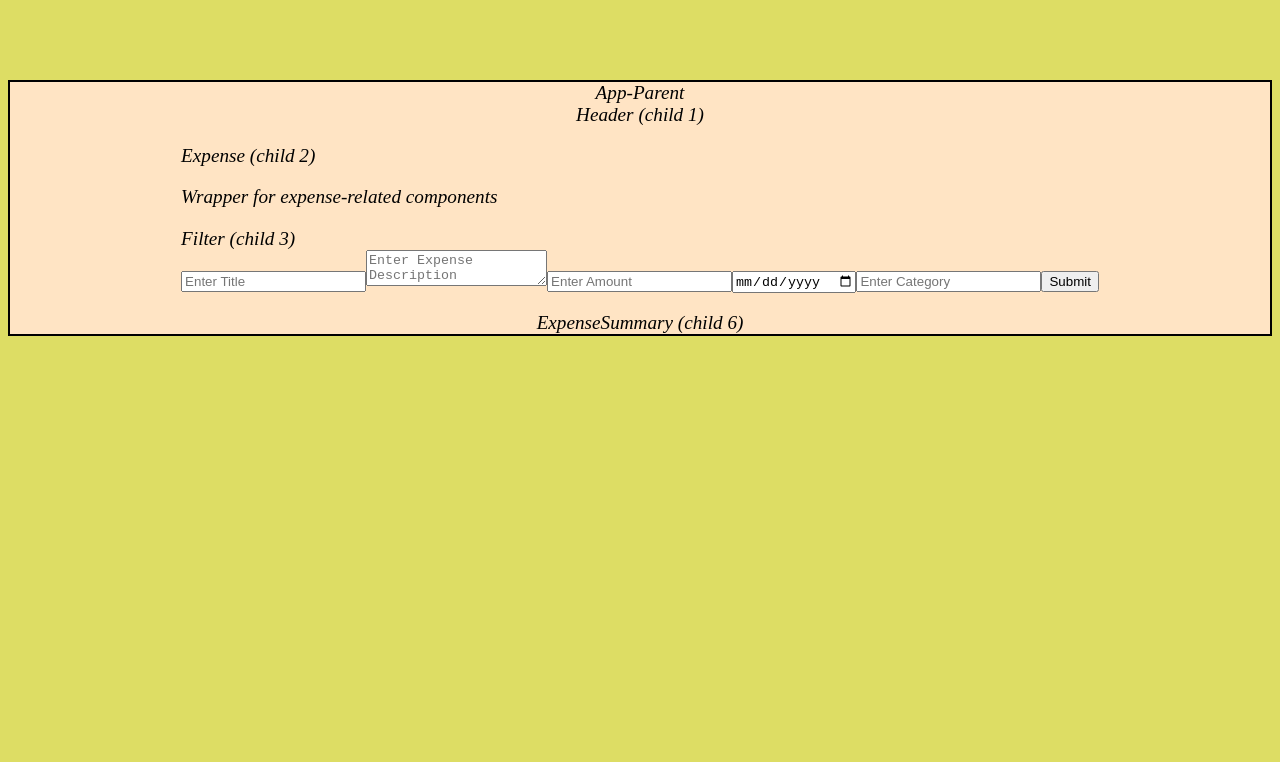
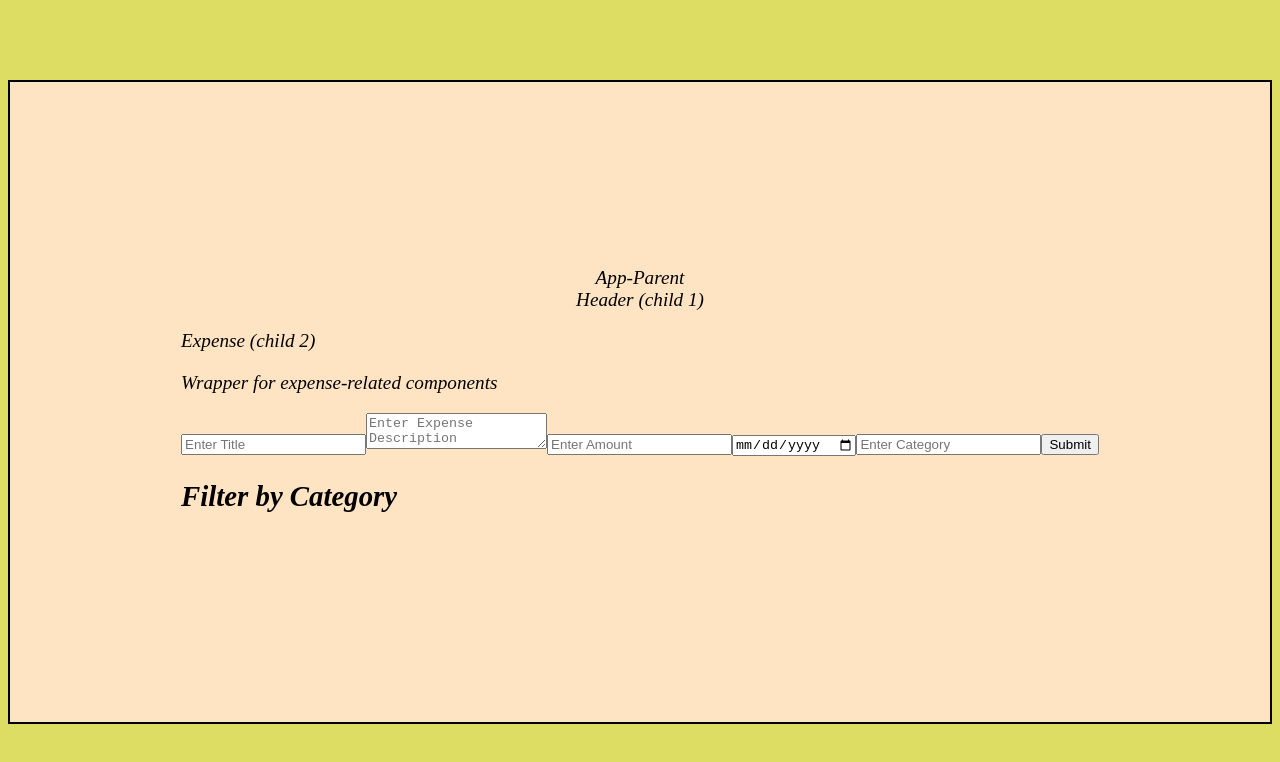
Before and after one commit to Aguadebebe/expense-tracker, a React (Create React App) app: page / in a window 1280 px wide. Shown: the top 762 px of the page. Built offline with nearby package versions, Linux system fonts and the light colour scheme.

Commit message:
Added a new array validateCategories and logic to group lists by the categories in validateCategory.

```diff
--- a/src/Comps/Expense.js
+++ b/src/Comps/Expense.js
@@ -1,6 +1,7 @@
 import Filter from "./Filter";
 import ExpenseForm from './ExpenseForm';
 import ExpenseList from './ExpenseList';
+import ExpenseSummary from "./ExpenseSummary";
 import { useState } from "react";
 
 
@@ -14,6 +15,7 @@ const Expense = () => {
     const [ expenseAmount, setExpenseAmount ] = useState("");
     const [ expenseDate, setExpenseDate ] = useState("");
     const [ expenseCategory, setExpenseCategory ] = useState("");
+    const [ selectedCategory, setSelectedCategory ] = useState("");
     const [ errors, setErrors ] = useState({
         title: "",
         description: "",
@@ -21,7 +23,19 @@ const Expense = () => {
         date: "",
         category: ""
         });
-    /*onDelete is a filter function that deletes and ExpenseItem from the expenses array if called*/
+
+    /**Filter Functions*/
+
+ const validCategories = [ "Bill", "Auto Parts", "Groceries" ];
+
+ function sortByCategory(selectedCategory) {
+    setSelectedCategory(selectedCategory);
+ }
+
+    /**Filter Functions*/
+
+
+        /*onDelete is a filter function that deletes and ExpenseItem from the expenses array if called*/
     const onDelete = (id) => {
         setExpenses(expenses.filter(expense => expense.id !== id));
 
@@ -78,7 +92,7 @@ const Expense = () => {
                setErrors(newErrors);
                return;
          }
-        /**expenseId uses Date.now to create a newj timestamp as an id for the individual expenseItem in the expenses array*/
+        /**expenseId uses Date.now to create a new timestamp as an id for the individual expenseItem in the expenses array*/
         let expenseId = Date.now();
         /** setExpenses is adding first all the previous or current expenses with the spread operator. Then a new expense object is being appended with key prop values for reference*/
         setExpenses([
@@ -108,8 +122,7 @@ const Expense = () => {
         <div>
           <p>Expense (child 2)</p>
           <p>Wrapper for expense-related components</p>
-          <Filter />
-          <ExpenseForm
+         <ExpenseForm
              expenseTitle={expenseTitle}
              updateExpenseTitle={updateExpenseTitle}
              expenseDescription={expenseDescription}
@@ -128,6 +141,16 @@ const Expense = () => {
              expenses={expenses}
              onDelete={onDelete}
         />
+        <ExpenseSummary
+             expenses={expenses}
+             onDelete={onDelete}
+        />
+        <Filter
+            expenses={expenses}
+            selectedCategory={selectedCategory}
+            sortByCategory={sortByCategory}
+            validCategories={validCategories}
+        />
         </div>
     );
 };
--- a/src/Comps/ExpenseItem.js
+++ b/src/Comps/ExpenseItem.js
@@ -5,11 +5,12 @@ const ExpenseItem = ({ expense, onDelete }) => {
 
     return (
 
+        /**These <span> tags make it so a specific prop of the expense object can be singled out and*/
+        <li className="expense-item">
 
-        <li className="expense-item">
-         {expense.title + " = "}
-         {expense.description + " "}
-         {expense.amount + "$ "}
+         <span style={{ color: "green" }}> {expense.title + " = "} </span>
+         {expense.description + ""}
+         <span style={{ color: "red" }}>{expense.amount + "$ "}</span>
          {expense.date}
 
          <button onClick={() => onDelete(expense.id)}>Delete</button>
--- a/src/Comps/ExpenseSummary.js
+++ b/src/Comps/ExpenseSummary.js
@@ -1,11 +1,15 @@
 
 
-const ExpenseSummary = () => {
+const ExpenseSummary = ({ expenses = [] }) => {
+    /*const expenseCount = Array.isArray(expenses) ? expenses.length : 0;*/
+    const expenseCount =  expenses.length;
+    /**This conditional statement is saying if eCount is greater than 0 meaning there is anything in the array. Then render the <p> to the screen. but if not as in the first render because the initial state is set with [] an empty array.*/
+
     return (
-        <div>
-        ExpenseSummary (child 6)
-        </div>
-    );
+          <div>
+          {expenseCount > 0 && <p>Total Expenses: {expenseCount}</p>}
+          </div>
+    )
 };
 
 export default ExpenseSummary;
--- a/src/Comps/Filter.js
+++ b/src/Comps/Filter.js
@@ -1,11 +1,55 @@
-
-
-const Filter = () => {
+const Filter = ({ expenses, selectedCategory, sortByCategory, validCategories  }) => {
     return (
         <div>
-        Filter (child 3)
+            <form>
+                <div value={selectedCategory}
+                    onChange={event => sortByCategory(event.target.value)}
+                >
+                    {/* You can add logic for the select dropdown here if needed */}
+                </div>
+            </form>
+            <div>
+                <h2>Filter by Category</h2>
+            </div>
+            <ul>
+                {expenses
+                    .filter((expense) => {
+                        // Filter based on selectedCategory and validCategories
+                        if (selectedCategory) {
+                            return expense.category === selectedCategory && validCategories.includes(expense.category);
+                        } else {
+                            // If no category is selected, filter only those that exist in validCategories
+                            return validCategories.includes(expense.category);
+                        }
+                    })
+                    .map((expense) => (
+                        <li key={expense.id}>
+                            {expense.title} - {expense.category} - ${expense.amount}
+                        </li>
+                    ))
+
+                     }
+
+            </ul>
         </div>
     );
 };
 
 export default Filter;
+
+/**<button style={{ cursor: "pointer"}}
+              type="submit"
+             >
+              Add Expense
+             </button>*/
+
+             /**<option value="">Select a category</option>
+            {validCategories.map((category) => (
+                <option key={category} value={category}>{category}</option>
+            ))}*/
+            /**<select
+              value={selectedCategory}
+              onChange={event => sortByCategory(event.target.value)}
+           >
+
+           </select>*/
--- a/src/Styles/App.css
+++ b/src/Styles/App.css
@@ -6,6 +6,7 @@ body {
 
 .App-container {
   background-color:bisque;
+  height: 80vh;
   border: 2px solid black;
   display: flex;
   flex-direction: column;
@@ -18,10 +19,9 @@ body {
 
 .expense-item {
   display: flex;
-  flex-direction: column;
+  flex-direction: row;
   justify-content: center;
   align-items: center;
   font-size: 1.2em;
-  color: red;
   border: 1px solid black;
 }
```
